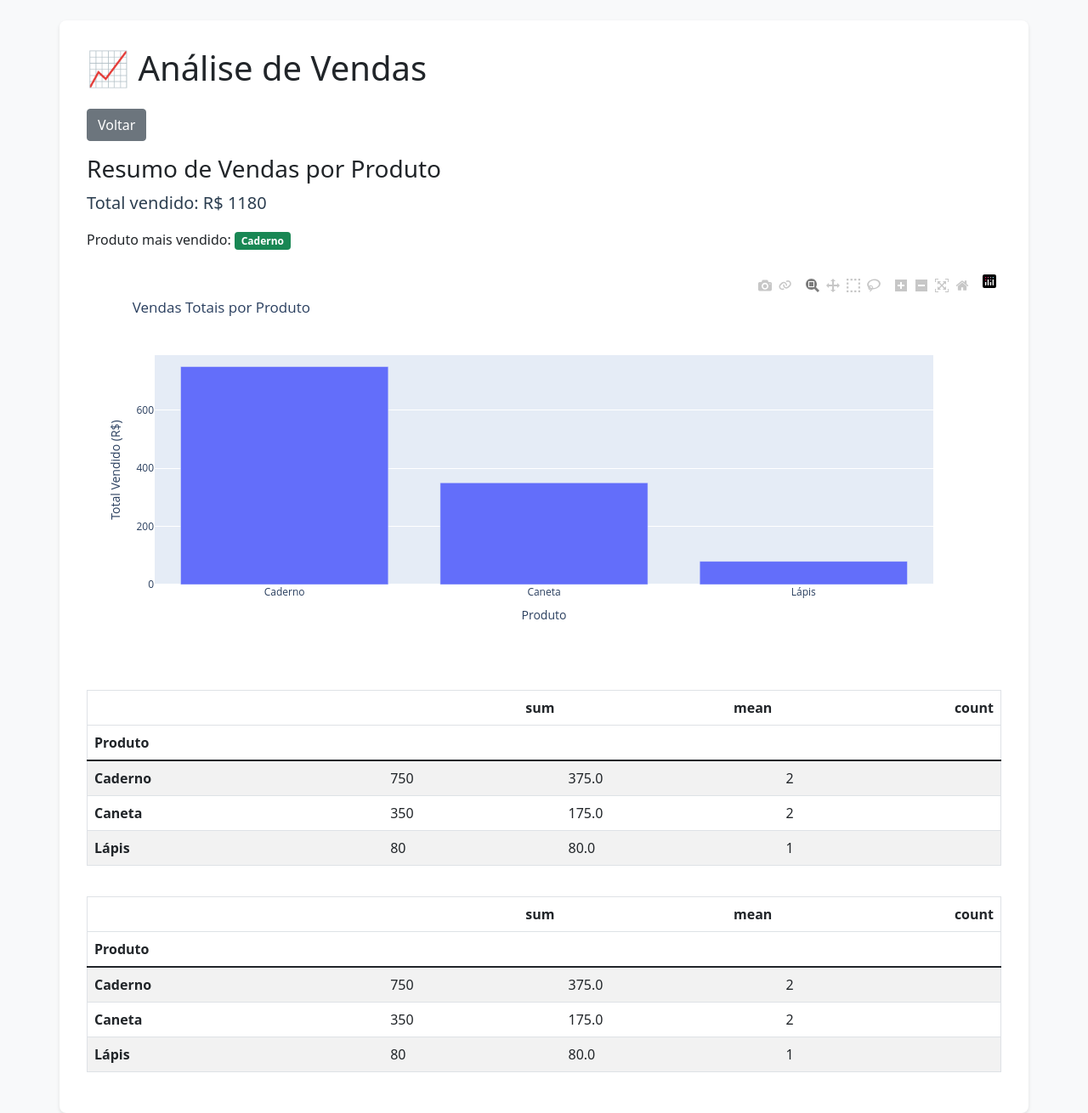
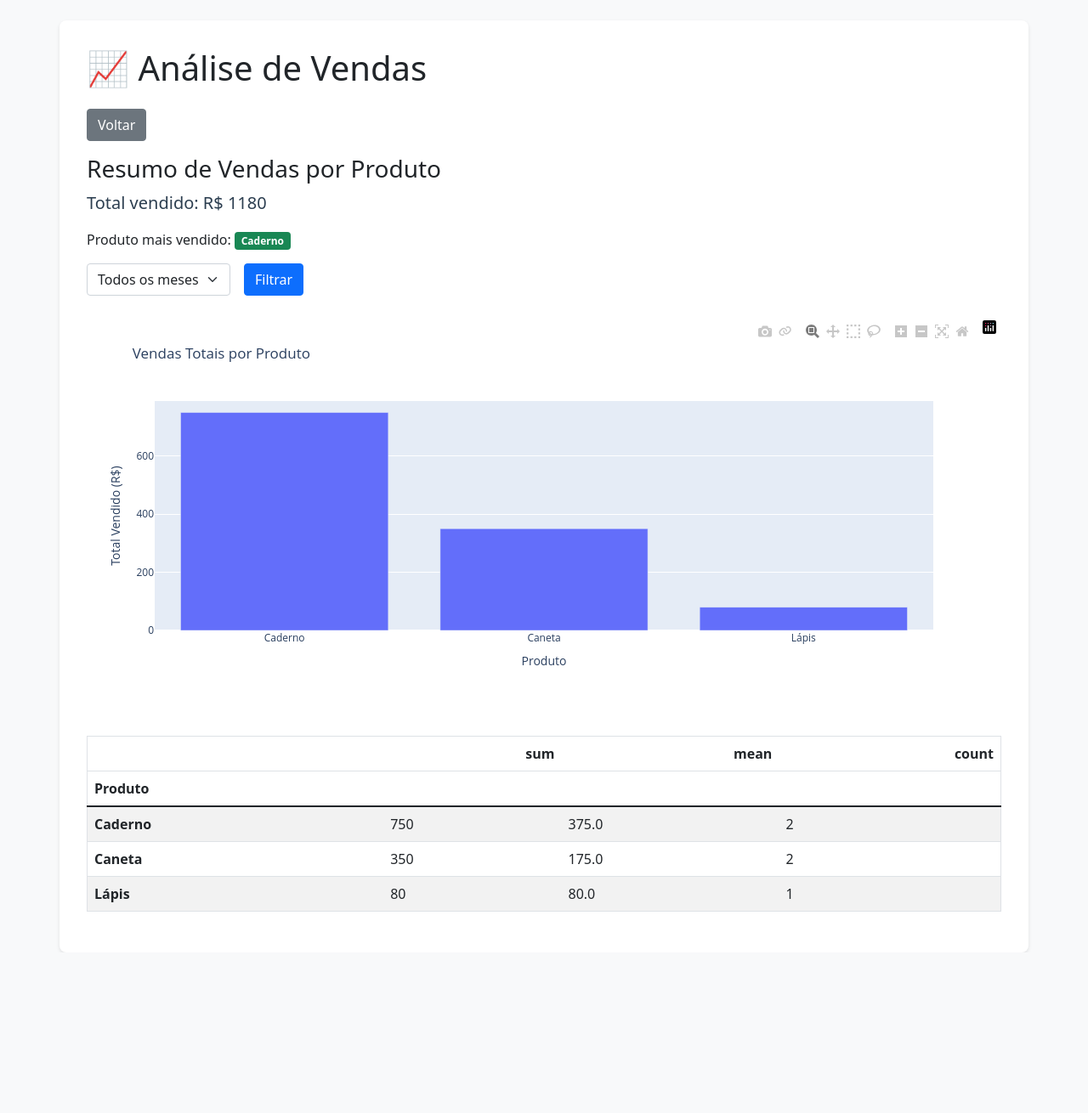
Before and after one commit to gustavo-h-k-oliveira/data-science--flask-python, a Flask app: page /vendas in a window 1280 px wide. Shown: the whole page at 85% size. After the commit the page ends 1121 px from the top, so only its background shows below. Run offline with Flask 3, Linux system fonts and the light colour scheme.

Commit message:
Adiciona filtro por mês na análise de vendas e atualiza o template para seleção de mês.

```diff
--- a/data_science/app.py
+++ b/data_science/app.py
@@ -1,4 +1,4 @@
-from flask import Flask, render_template
+from flask import Flask, render_template, request
 import pandas as pd
 import plotly.express as px
 
@@ -20,6 +20,11 @@ def analise_vendas():
         df['Data'] = pd.to_datetime(df['Data'])  # Converte para data
         df['Mês'] = df['Data'].dt.month  # Extrai o mês
 
+        # Filtro por mês (via query string: /vendas?mes=1)
+        mes_selecionado = request.args.get('mes', type=int)
+        if mes_selecionado:
+            df = df[df['Mês'] == mes_selecionado]
+
         resumo = df.groupby('Produto')['Valor'].agg(['sum', 'mean', 'count'])  # Agregações
 
         # Criar gráfico de barras
@@ -34,14 +39,19 @@ def analise_vendas():
 
         # Dados para o template
         return render_template('vendas.html',
+                                meses=df['Mês'].unique(),
+                                mes_selecionado=mes_selecionado,
                                 tabela=resumo.to_html(classes='table table-striped'),
                                 top_produto=resumo['sum'].idxmax(),
                                 total_vendas=resumo['sum'].sum().round(2),
                                 graph_html=graph_html)
 
-
     except FileNotFoundError:
         return "Erro: Arquivo 'vendas.csv' não encontrado na pasta data/."
 
+    except ValueError:
+        return "Mês inválido. Use um número entre 1 e 12."
+
+
 if __name__ == '__main__':
     app.run(debug=True)
--- a/data_science/templates/vendas.html
+++ b/data_science/templates/vendas.html
@@ -4,6 +4,24 @@
     <h3>Resumo de Vendas por Produto</h3>
     <p class="lead">Total vendido: R$ {{ total_vendas }}</p>
     <p>Produto mais vendido: <span class="badge bg-success">{{ top_produto }}</span></p>
+
+    <form class="mb-4">
+        <div class="row g-3">
+            <div class="col-auto">
+                <select class="form-select" name="mes">
+                    <option value="">Todos os meses</option>
+                    {% for mes in meses %}
+                        <option value="{{ mes }}" {% if mes == mes_selecionado %}selected{% endif %}>
+                            Mês {{ mes }}
+                        </option>
+                    {% endfor %}
+                </select>
+            </div>
+            <div class="col-auto">
+                <button type="submit" class="btn btn-primary">Filtrar</button>
+            </div>
+        </div>
+    </form>
 
     <!-- Gráfico Plotly -->
     <div class="mt-4">
@@ -15,8 +33,4 @@
         {{ tabela|safe }}
     </div>
 
-    <!-- Tabela gerada pelo pandas -->
-    <div class="table-responsive">
-        {{ tabela|safe }}
-    </div>
 {% endblock %}
```
